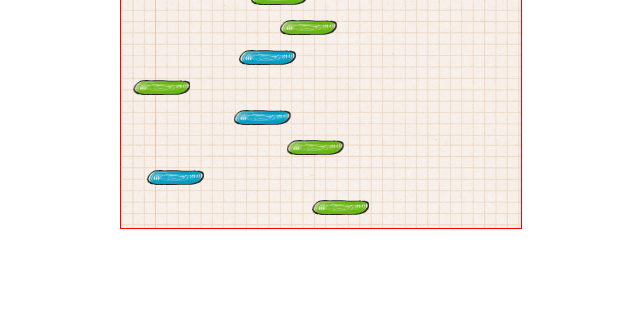
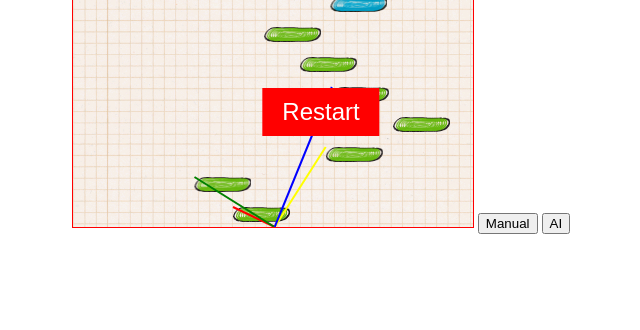
Before and after one commit to Nebbiuu/doodle-jump, a plain HTML site: page index.html in a window 1280 px wide. Shown: the part 470-800 px from the top of the page, without its empty margins (319-959 px from the left). Drawn offline with Linux system fonts and the light colour scheme.

Commit message:
ajout calcul neuronnes et refactor en aicontroller

```diff
--- a/index.html
+++ b/index.html
@@ -12,14 +12,17 @@
         <div id="score">Score: 0</div>
         <div id="final-score">Final Score: 0</div>
         <button id="restart-button">Restart</button>
+        <button id="manual-button">Manual</button>
+        <button id="ai-button">AI</button>
     </div>
     <script src="js/player.js"></script>
     <script src="js/platformManager.js"></script>
     <script src="js/collisionManager.js"></script>
     <script src="js/scoreManager.js"></script>
-    <script src="js/model.js"></script>
     <script src="js/tileManager.js"></script>
     <script src="js/view.js"></script>
+    <script src="js/model.js"></script>
+    <script src="js/AIController.js"></script>
     <script src="js/controller.js"></script>
     <script src="js/main.js"></script>
 </body>
--- /dev/null
+++ b/js/AIController.js
@@ -0,0 +1,62 @@
+class AIController {
+    constructor(model) {
+        this._model = model;
+        this.weights1 = this._model.initializeWeights(6, 4); // 6 inputs, 4 outputs for the first layer
+        this.weights2 = this._model.initializeWeights(4, 3); // 4 inputs, 3 outputs for the second layer
+    }
+
+    getAction() {
+        const normalizedInputs = this._model.getNormalizedInputs();
+        const neuronOutputs = this.calculateNeuronOutputs(normalizedInputs);
+        const outputLayer = this.calculateOutputLayer(neuronOutputs);
+        const probabilities = this.softmax(outputLayer);
+
+        const maxProbability = Math.max(...probabilities);
+        const actionIndex = probabilities.indexOf(maxProbability);
+        switch (actionIndex) {
+            case 0:
+                return -1; // Move left
+            case 1:
+                return 1; // Move right
+            case 2:
+                return 0; // Stay
+            default:
+                return 0; // Default to stay
+        }
+    }
+
+    calculateNeuronOutputs(inputs) {
+        const outputs = [];
+        for (let i = 0; i < this.weights1.length; i++) {
+            let sum = 0;
+            for (let j = 0; j < inputs.length; j++) {
+                sum += inputs[j] * this.weights1[i][j];
+            }
+            outputs.push(this.relu(sum));
+        }
+        return outputs;
+    }
+
+    calculateOutputLayer(neuronOutputs) {
+        const outputs = [];
+        for (let i = 0; i < this.weights2.length; i++) {
+            let sum = 0;
+            for (let j = 0; j < neuronOutputs.length; j++) {
+                sum += neuronOutputs[j] * this.weights2[i][j];
+            }
+            outputs.push(this.relu(sum));
+        }
+        return outputs;
+    }
+
+    relu(x) {
+        return Math.max(0, x);
+    }
+
+    softmax(outputs) {
+        const maxOutput = Math.max(...outputs);
+        const expOutputs = outputs.map(output => Math.exp(output - maxOutput));
+        const sumExpOutputs = expOutputs.reduce((sum, value) => sum + value, 0);
+        return expOutputs.map(value => value / sumExpOutputs);
+    }
+}
--- a/js/controller.js
+++ b/js/controller.js
@@ -2,6 +2,8 @@ class Controller {
     constructor(model, view) {
         this._model = model;
         this._view = view;
+        this._aiController = new AIController(model);
+        this._useAI = true;
 
         this._startTime = Date.now();
         this._lag = 0;
@@ -12,22 +14,29 @@ class Controller {
         this._view.BindSetDirection(this.SetDirection.bind(this));
     }
 
-    Display(position, direction, platforms, score, gameOver,vectors) {
-        this._view.Display(position, direction, platforms, score, gameOver,vectors);
+    Display(position, direction, platforms, score, gameOver, vectors) {
+        this._view.Display(position, direction, platforms, score, gameOver, vectors, this._useAI);
     }
 
     SetDirection(newDirection) {
-        this._model.direction = newDirection;
+        if (!this._useAI) {
+            this._model.direction = newDirection;
+        }
     }
 
     Update() {
         let currentTime = Date.now();
-        let deltaTime = currentTime - this._startTime; // La durée entre deux appels (entre 2 frames).
+        let deltaTime = currentTime - this._startTime;
 
         this._lag += deltaTime;
         this._startTime = currentTime;
 
         while (this._lag >= this._frameDuration) {
+            if (this._useAI) {
+                const action = this._aiController.getAction();
+                this._model.direction = action;
+            }
+
             this._model.Move(this._fps);
             this._lag -= this._frameDuration;
         }
@@ -40,7 +49,13 @@ class Controller {
     Restart() {
         this._model._scoreManager.hideFinalScore();
         this._model = new Model();
+        this._aiController = new AIController(this._model);
         this._model.BindDisplay(this.Display.bind(this));
         this.Update();
     }
+
+    toggleAI(useAI) {
+        this._useAI = useAI;
+        this.Restart();
+    }
 }
--- a/js/main.js
+++ b/js/main.js
@@ -4,3 +4,11 @@ app.Update();
 document.getElementById('restart-button').addEventListener('click', () => {
     app.Restart();
 });
+
+document.getElementById('manual-button').addEventListener('click', () => {
+    app.toggleAI(false);
+});
+
+document.getElementById('ai-button').addEventListener('click', () => {
+    app.toggleAI(true);
+});
--- a/js/model.js
+++ b/js/model.js
@@ -5,6 +5,8 @@ class Model {
         this._scoreManager = new ScoreManager();
         this._gameOver = false;
         this._platformManager = new PlatformManager(0);
+        this.weights1 = this.initializeWeights(6, 4); // 6 inputs, 4 outputs for the first layer
+        this.weights2 = this.initializeWeights(4, 3); // 4 inputs, 3 outputs for the second layer
     }
 
     get position() { return this._player.position; }
@@ -36,9 +38,8 @@ class Model {
         }
 
         const inputVectors = this.getInputVectors();
-        console.log(inputVectors);
 
-        this.b_Display(this._player.position, this._player.direction, this._platformManager.platforms, this._scoreManager.score, this._gameOver, inputVectors);
+        this.b_Display(this._player.position, this._player.direction, this._platformManager.platforms, this._scoreManager.score, this._gameOver, inputVectors, this._useAI);
     }
 
     _endGame() {
@@ -58,4 +59,31 @@ class Model {
 
         return vectors;
     }
+
+    normalize(value, max) {
+        return value / max;
+    }
+
+    getNormalizedInputs() {
+        const vectors = this.getInputVectors();
+        const magnitudes = vectors.map(vector => vector.magnitude);
+        const maxMagnitude = Math.max(...magnitudes);
+        const normalizedMagnitudes = magnitudes.map(magnitude => this.normalize(magnitude, maxMagnitude));
+        const normalizedX = this.normalize(this._player.position.x, 400);
+        const normalizedY = this.normalize(this._player.position.y, 600);
+
+        return [...normalizedMagnitudes, normalizedX, normalizedY];
+    }
+
+    initializeWeights(inputSize, outputSize) {
+        const weights = [];
+        for (let i = 0; i < outputSize; i++) {
+            const row = [];
+            for (let j = 0; j < inputSize; j++) {
+                row.push(Math.random() * 2 - 1);
+            }
+            weights.push(row);
+        }
+        return weights;
+    }
 }
--- a/js/view.js
+++ b/js/view.js
@@ -55,7 +55,7 @@ class View {
 
     }
 
-    Display(position, direction, platforms, score, gameOver, vectors) {
+    Display(position, direction, platforms, score, gameOver, vectors, useAI) {
         //console.log("Display called with gameOver:", gameOver);
         this.ctx.clearRect(0, 0, this._canvas.width, this._canvas.height);
 
@@ -76,7 +76,8 @@ class View {
         }
 
         document.getElementById('score').innerText = `Score: ${Math.floor(score)}`;
-        if (vectors) {
+
+        if (useAI && vectors) {
             this.drawVectors(position, vectors);
         }
     }
```
